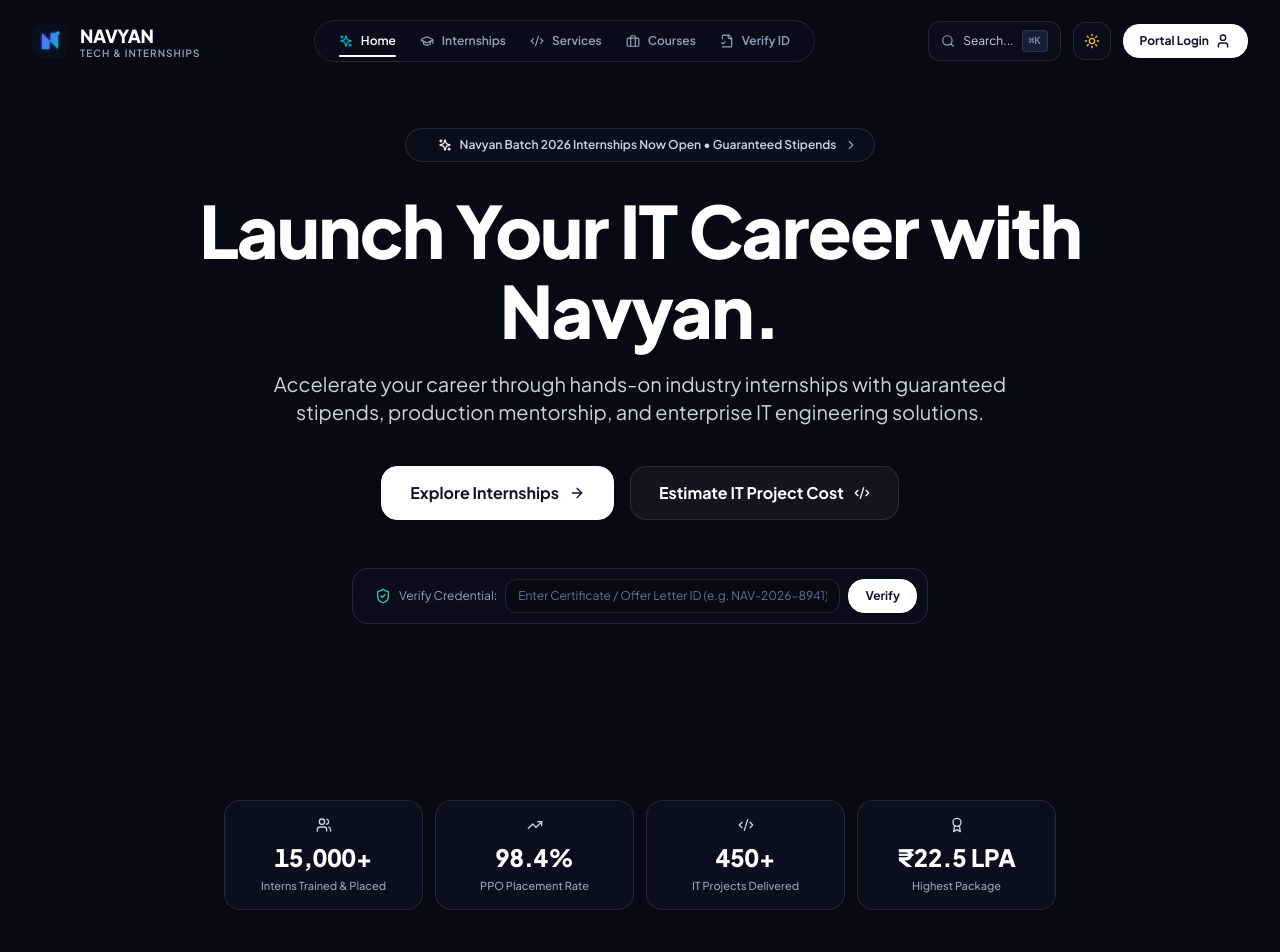
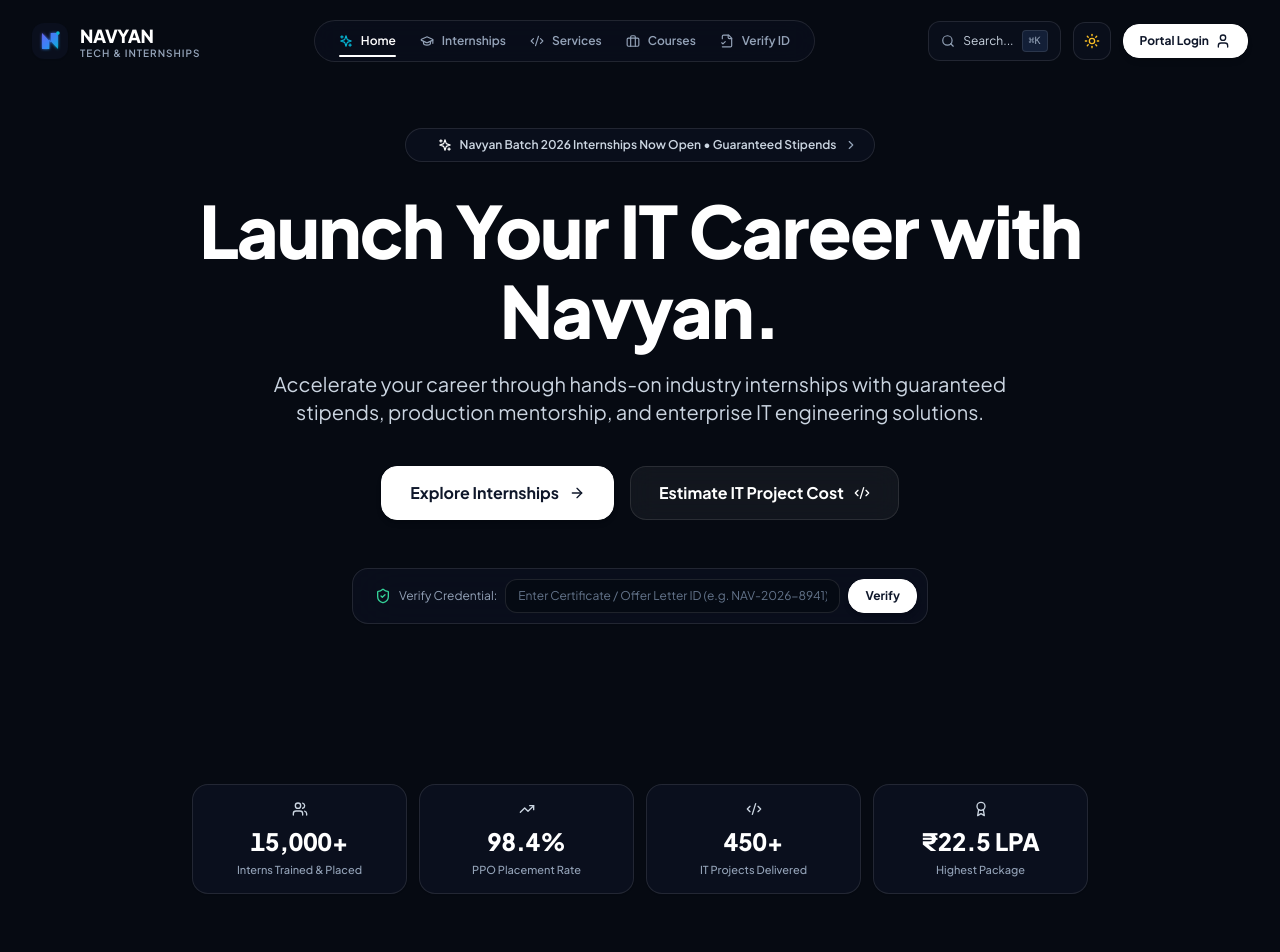
Before and after one commit to Anubhavsaxena2004/frontend_enhancement, a React (Vite) app: page / in a window 1280 px wide. Shown: the top 952 px of the page. Built offline with nearby package versions, Linux system fonts and the light colour scheme.

Commit message:
fix: completely eliminate stats ghost glitch - remove all animation from stats wrapper, solid bg, no negative margin

```diff
--- a/src/components/Home.jsx
+++ b/src/components/Home.jsx
@@ -283,7 +283,7 @@
     <div className="space-y-16 md:space-y-24 pb-20 overflow-x-hidden bg-slate-50 dark:bg-navy-950 text-slate-900 dark:text-slate-100 transition-colors duration-300">
 
       {/* HERO SECTION — overflow:hidden kept for background blobs only */}
-      <section className="relative min-h-[75vh] sm:min-h-[85vh] pt-28 sm:pt-32 pb-10 sm:pb-20 flex items-center justify-center overflow-hidden">
+      <section className="relative min-h-[70vh] sm:min-h-[85vh] pt-28 sm:pt-32 pb-6 sm:pb-16 flex items-center justify-center overflow-hidden">
 
         {/* Background SVG Blob with Soft Opacity */}
         <img
@@ -404,16 +404,10 @@
         </div>
       </section>
 
-      {/* IMPACT STATS — SEPARATE SECTION outside hero overflow:hidden */}
-      {/* Previously inside hero, the overflow:hidden clipped animating cards causing ghost stack */}
-      <section className="max-w-4xl mx-auto px-4 sm:px-6 lg:px-8 -mt-8">
-        <motion.div
-          initial={{ opacity: 0 }}
-          whileInView={{ opacity: 1 }}
-          viewport={{ once: true, amount: 0.3 }}
-          transition={{ duration: 0.5 }}
-          className="grid grid-cols-2 md:grid-cols-4 gap-3"
-        >
+      {/* IMPACT STATS — No enter animation to prevent ghost/bleed glitch.
+          Counter spring handles the visual interest. Section has solid bg. */}
+      <section className="bg-slate-50 dark:bg-navy-950 px-4 sm:px-6 lg:px-8 pb-2">
+        <div className="max-w-4xl mx-auto grid grid-cols-2 md:grid-cols-4 gap-3">
           {[
             { label: 'Interns Trained & Placed', numeric: '15000', suffix: '+', icon: Users },
             { label: 'PPO Placement Rate', numeric: '98.4', decimals: 1, suffix: '%', icon: TrendingUp },
@@ -424,7 +418,7 @@
             return (
               <div
                 key={idx}
-                className="p-4 rounded-2xl text-center bg-white dark:bg-navy-900 border border-slate-200/80 dark:border-white/10 shadow-sm min-w-0"
+                className="p-4 rounded-2xl text-center bg-white dark:bg-navy-900 border border-slate-200 dark:border-white/10 shadow-sm"
               >
                 <div className="flex justify-center mb-2">
                   <Icon className="w-4 h-4 text-slate-600 dark:text-slate-300" />
@@ -443,7 +437,7 @@
               </div>
             );
           })}
-        </motion.div>
+        </div>
       </section>
 
       {/* DUAL INFINITE MARQUEE TRACKS: TRACK 1 TECH STACK & TRACK 2 REVERSE HIRING COMPANIES */}
```
